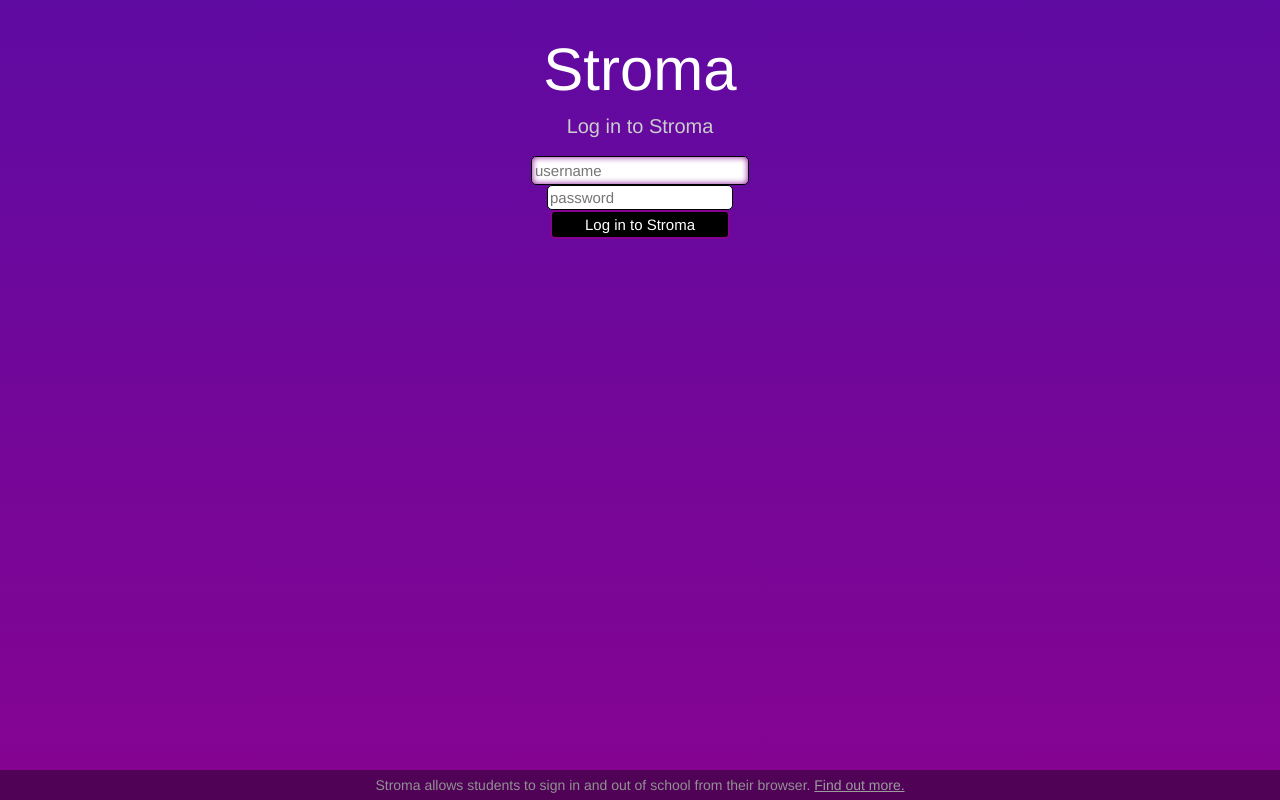
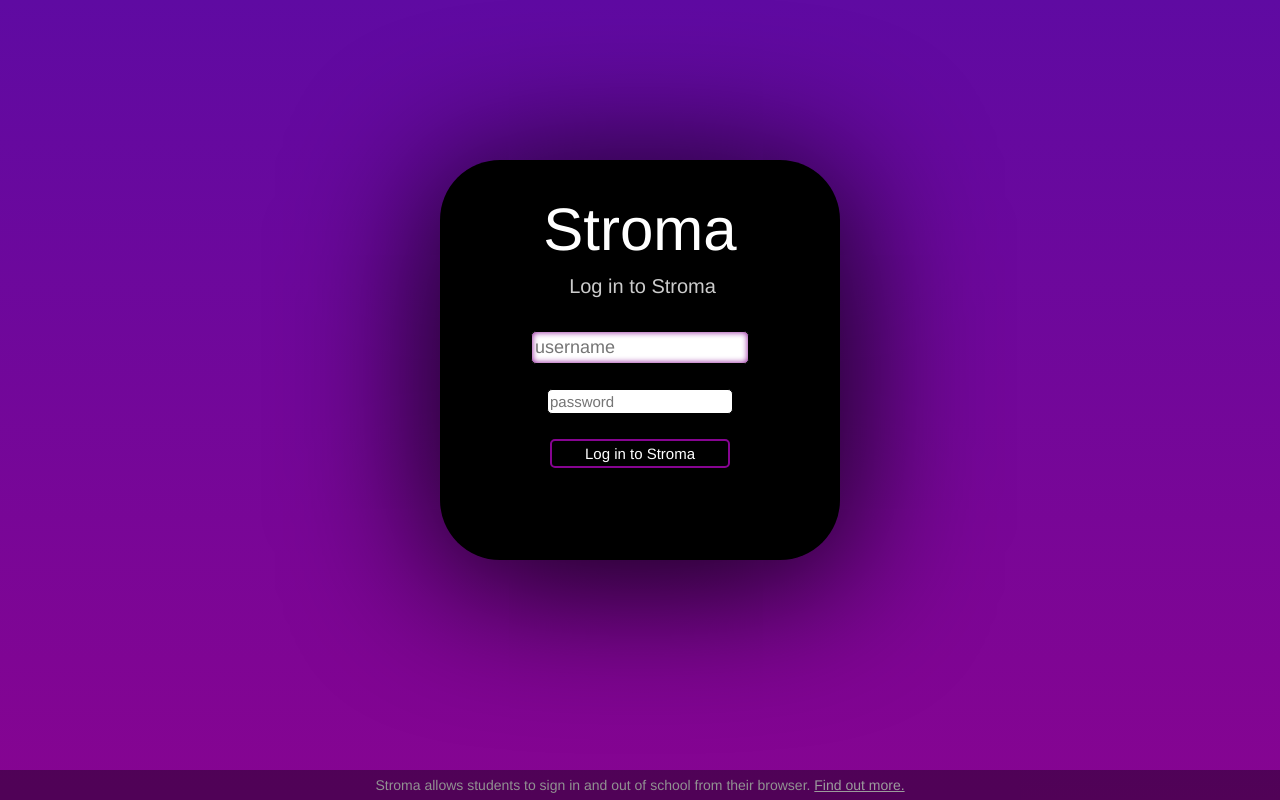
Before and after one commit to bengesoff/stroma, a website: page views/login.html in a window 1280 px wide. Drawn offline with Linux system fonts and the light colour scheme; files that its build step writes are made by us from their sources.

Commit message:
Update main.css

```diff
--- a/views/main.css
+++ b/views/main.css
@@ -1,8 +1,5 @@
 /*Page source and design COPYRIGHT (C) Alexander Gill 2014. All rights reserved.*/
-/*smile*/
 body{
-    height: 100%;
-    width: 100%;
     background: linear-gradient(#5F0AA2, #860491) no-repeat center center fixed;
     /*#5F0AA2, #860491*/
     margin: 0;
@@ -28,14 +25,27 @@ body{
     font-weight: 600;
 }
 
-.page{
+.container{
+     position: absolute;
+     background-color: #000;
+     top: 45%;
+     left: 50%;
+     width: 400px;
+     height: 400px;
+     margin-left: -200px;
+     margin-top: -200px;
+     border-radius: 60px;
+     box-shadow: 0px 15px 150px;
+}
+
+/*.page{
     position: absolute;
     left: 0%;
     top: 0%;
     width: 100%;
     height: 100%;
     overflow: scroll;
-}
+}*/
 
 .wrapper{
     width: 1000px;
@@ -44,6 +54,8 @@ body{
     margin-right: auto;
 }
 
+
+/*TITLES*/
 .title_box{
     width: 100%;
     background: rgba(0,0,0,1);
@@ -52,24 +64,20 @@ body{
     padding-bottom: 30px;
     border-radius: 30px;
     box-shadow: 0px 20px 60px rgba(0,0,0,1);
+    text-align: center;
 }
 
-.title_text{
-    width: 100%;
-    height: 40px;
-    margin-top: 0px;
-}
-
-.contents_container{
+/*CONTENTS*/
+.contents_box{
     margin-top: 50px;
     min-height: 100px;
     background: rgba(0,0,0,1);
     padding-left: 30px;
     padding-right: 30px;
-    padding-top: 15px;
+    padding-top: 60px;
+    padding-bottom: 30px;
     border-radius: 30px;
     box-shadow: 0px 20px 60px rgba(0,0,0,1);
-    padding-bottom: 50px;
     margin-bottom: 100px;
 }
 
@@ -81,29 +89,25 @@ h1{
     font-size: 30px;
 }
 
-
-.setting_container{
-    margin-top: 50px;
-    padding-left: 25px;
-    min-height: 10px;
-}
-
 h2{
     text-decoration: none;
     color: #FFF;
     margin: 0;
     font-weight: 300;
     font-size: 20px;
-    display: inline;
+    display: inline-block;
+    padding-bottom: 15px;
 }
 
 h3{
+    padding-left: 5px;
     text-decoration: none;
     color: #CCC;
     margin: 0;
     font-weight: 300;
     font-size: 20px;
-    display: inline;
+    display: inline-block;
+    padding-bottom: 15px;
 }
 
 p{
@@ -112,11 +116,14 @@ p{
     color: #CCC;
     font-weight: 300;
     font-size: 14px;
-    display:inline;
+    display:inline-block;
+    padding-bottom: 20px;
 }
 
+
+/*FOOTERS*/
 .footer_light{
-    position: absolute;
+    position: fixed;
     top: 100%;
     left: 0%;
     margin-top: -30px;
@@ -129,16 +136,54 @@ p{
     text-align: center;
 }
 
-.footer_dark{
-    position: absolute;
+.footer_hidden{
+    position: fixed;
     top: 100%;
-    left: 0%;
     margin-top: -30px;
     height: 23px;
     padding-top: 7px;
     width: 100%;
-    background: linear-gradient(rgba(0,0,0,0.7) ,rgba(0,0,0,1));
     font-size: 14px;
     color: rgb(145, 145, 145);
     text-align: center;
+    z-index: -1;
 }
+
+/*INPUTS*/
+input{
+    -webkit-transition: all 0.20s ease-in-out;
+    -moz-transition: all 0.20s ease-in-out;
+    -o-transition: all 0.20s ease-in-out;
+    height: 21px;
+    width: 180px;
+    font-family: "HelveticaNeue-Light", "Helvetica Neue Light", Helvetica, Arial, "Lucida Grande", sans-serif;
+    font-weight:300;
+    font-size: 14px;
+    outline: none;
+    border-radius: 5px;
+    border: 1px solid #000;
+    box-shadow: none;
+    margin-top: 25px;
+}
+input:focus{
+    border: 1px solid #000;
+    padding: 3px 3px 3px 3px;
+    height: 25px;
+    width: 210px;
+    margin-top: 18px;
+    box-shadow: inset 0 0 6px #860491;
+    font-size: 18px;
+}
+button{
+    margin-top: 25px;
+    height: 29px;
+    width: 180px;
+    border-radius: 5px;
+    background: #000;
+    color
+    : #fff;
+    font-family: inherit;
+    font-weight: inherit;
+    font-size: 15px;
+    border: 2px solid #860491;
+}
```
